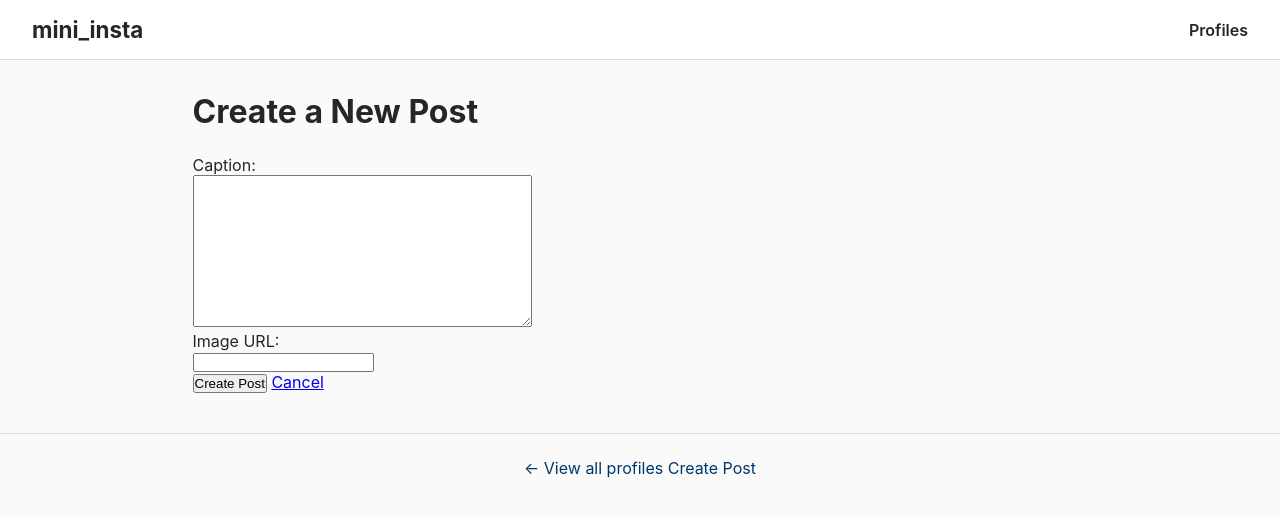
After one commit to ifw03/cs412, a Django app: page /mini_insta/profile/11/create_post in a window 1280 px wide. The commit adds this page. Shown: the top 517 px of the page. Run offline with Django 5.2, Linux system fonts and the light colour scheme; data comes from the database, SQL or seed files in the repository; parts of the project's set-up code (start-up, migrations or seed data) failed here and were passed over.

Commit message:
Assignent 4

```diff
--- a/cs412/urls.py
+++ b/cs412/urls.py
@@ -27,3 +27,4 @@ urlpatterns =[
     path('restaurant/', include('restaurant.urls')),
     path('mini_insta/', include('mini_insta.urls')),
 ] + static(settings.STATIC_URL, document_root=settings.STATIC_ROOT)
++ static(settings.MEDIA_URL, document_root=settings.MEDIA_ROOT)
--- a/mini_insta/admin.py
+++ b/mini_insta/admin.py
@@ -1,6 +1,8 @@
 from django.contrib import admin
 
 # Register your models here.
-from .models import Profile
+from .models import Profile, Post, Photo
 
 admin.site.register(Profile)
+admin.site.register(Post)
+admin.site.register(Photo)
--- /dev/null
+++ b/mini_insta/forms.py
@@ -0,0 +1,9 @@
+from django import forms
+from .models import *
+
+
+class CreatePostForm(forms.ModelForm):
+    '''A form to create a new Post.'''
+    class Meta:
+        model = Post
+        fields = ['caption']
--- a/mini_insta/models.py
+++ b/mini_insta/models.py
@@ -1,8 +1,9 @@
 from django.db import models
+from django.urls import reverse
 
 # Create your models here.
 class Profile(models.Model):
-    '''Encapsulate the data of a instagram profile. '''
+    '''Encapsulate the data of a instagram profile '''
     username = models.TextField(blank=False)
     display_name = models.TextField(blank=False)
     profile_image_url = models.URLField(blank=True)
@@ -10,5 +11,54 @@ class Profile(models.Model):
     join_date = models.DateTimeField(auto_now=True)
 
     def __str__(self):
-        '''Return a string representation of this profile.'''
+        '''Return a string representation of this profile'''
         return f'{self.username} ({self.display_name})'
+
+    def get_all_photos(self):
+        '''Return  QuerySet of all photos related to this ost'''
+        photos = Photo.objects.filter(post=self)
+        return photos
+
+    def get_absolute_url(self):
+        '''Return  URL to display one instance of this Post'''
+        return reverse('show_post', kwargs={'pk': self.pk})
+
+    def get_all_posts(self):
+        '''Return a QuerySet of all Posts for profile, new first'''
+        posts = Post.objects.filter(profile=self).order_by('-timestamp')
+        return posts
+
+class Post(models.Model):
+    '''Encapsulate the data of an Instagram post'''
+    profile = models.ForeignKey("Profile", on_delete=models.CASCADE)
+    timestamp = models.DateTimeField(auto_now=True)
+    caption = models.TextField(blank=True)
+
+    def __str__(self):
+        return f'{self.caption}'
+
+    def get_all_photos(self):
+        photos = Photo.objects.filter(post=self)
+        return photos
+
+    def get_absolute_url(self):
+        return reverse('show_post', kwargs={'pk': self.pk})
+
+class Photo(models.Model):
+    '''Encapsulate image associated with post'''
+    post = models.ForeignKey("Post", on_delete=models.CASCADE)
+    image_url = models.URLField(blank=True)
+    image_file = models.ImageField(upload_to='', blank=True)
+    timestamp = models.DateTimeField(auto_now=True)
+
+    def __str__(self):
+        '''Return a string representation of this photo'''
+        if self.image_file:
+            return f'{self.image_file.url}'
+        return f'{self.image_url}'
+
+    def get_image_url(self):
+        '''Return the URL for this image'''
+        if self.image_url:
+            return self.image_url
+        return self.image_file.url
--- a/mini_insta/templates/mini_insta/base.html
+++ b/mini_insta/templates/mini_insta/base.html
@@ -21,6 +21,9 @@
 
     <footer class="site-footer">
         <a href="{% url 'show_all_profiles' %}">← View all profiles</a>
+        {% if profile %}
+        <a href="{% url 'create_post' profile.pk %}">Create Post</a>
+        {% endif %}
     </footer>
 </body>
 </html>
--- /dev/null
+++ b/mini_insta/templates/mini_insta/create_post_form.html
@@ -0,0 +1,18 @@
+{% extends 'mini_insta/base.html' %}
+{% block content %}
+<h1>Create a New Post</h1>
+
+<form action="{% url 'create_post' profile.pk %}" method="POST">
+    {% csrf_token %}
+    <p>
+        <label for="caption">Caption:</label><br>
+        {{ form.caption }}
+    </p>
+    <p>
+        <label for="image_url">Image URL:</label><br>
+        <input type="text" name="image_url" id="image_url">
+    </p>
+    <button type="submit">Create Post</button>
+    <a href="{% url 'show_profile' profile.pk %}">Cancel</a>
+</form>
+{% endblock %}
--- a/mini_insta/urls.py
+++ b/mini_insta/urls.py
@@ -1,7 +1,9 @@
 from django.urls import path
-from .views import ProfileListView, ProfileDetailView
+from .views import ProfileListView, ProfileDetailView, PostDetailView, CreatePostView
 
 urlpatterns = [
     path('', ProfileListView.as_view(), name='show_all_profiles'),
     path('profile/<int:pk>', ProfileDetailView.as_view(), name='show_profile'),
+    path('post/<int:pk>', PostDetailView.as_view(), name='show_post'),
+    path('profile/<int:pk>/create_post', CreatePostView.as_view(), name='create_post'),
 ]
--- a/mini_insta/views.py
+++ b/mini_insta/views.py
@@ -1,8 +1,9 @@
 from django.shortcuts import render
 
 # Create your views here.
-from django.views.generic import ListView, DetailView
-from .models import Profile
+from django.views.generic import ListView, DetailView, CreateView
+from .models import Profile, Post, Photo
+from .forms import CreatePostForm
 
 class ProfileListView(ListView):
     '''Display list of all profiles.'''
@@ -15,3 +16,31 @@ class ProfileDetailView(DetailView):
     model = Profile
     template_name = 'mini_insta/show_profile.html'
     context_object_name = 'profile'
+
+class PostDetailView(DetailView):
+    '''Display a single Post'''
+    model = Post
+    template_name = 'mini_insta/show_post.html'
+    context_object_name = 'post'
+
+class CreatePostView(CreateView):
+    '''Handle creation of a new Post .'''
+    form_class = CreatePostForm
+    template_name = 'mini_insta/create_post_form.html'
+
+    def get_context_data(self, **kwargs):
+        context = super().get_context_data(**kwargs)
+        profile = Profile.objects.get(pk=self.kwargs['pk'])
+        context['profile'] = profile
+        return context
+
+    def form_valid(self, form):
+        profile = Profile.objects.get(pk=self.kwargs['pk'])
+        form.instance.profile = profile
+        # superclass saves the Post and sets self.object
+        response = super().form_valid(form)
+
+        files = self.request.FILES.getlist('files')
+        for f in files:
+            Photo.objects.create(post=self.object, image_file=f)
+        return response
```
Also changed, not shown: mini_insta/templates/mini_insta/show_post.html (added, +14 -0 lines), mini_insta/templates/mini_insta/show_profile.html (+13 -0 lines).
